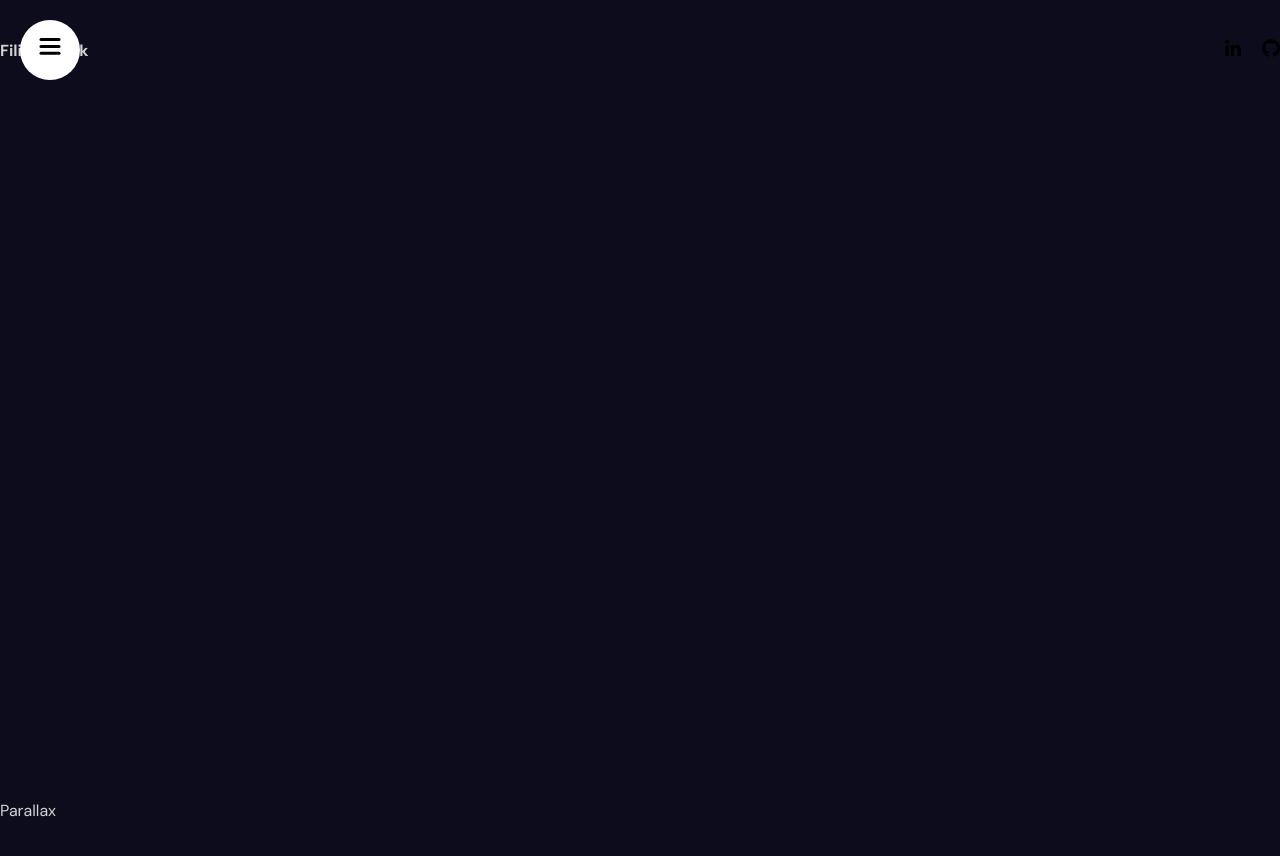
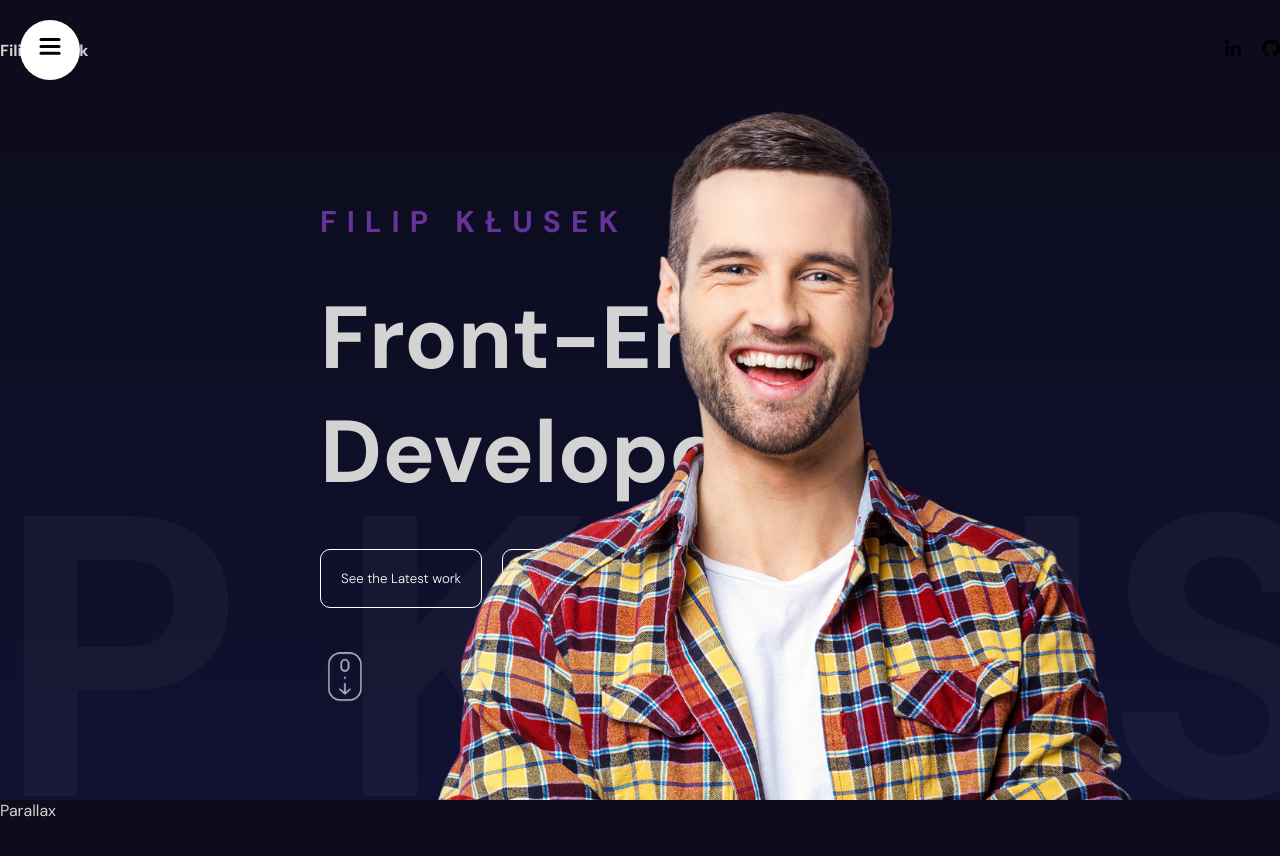
Before and after one commit to Qurin3/portfolio, a React (Vite) app in the folder portfolio/: page / in a window 1280 px wide. Shown: the top 856 px of the page. Built offline with nearby package versions, Linux system fonts and the light colour scheme.

Commit message:
moving bar

```diff
--- a/portfolio/src/App.jsx
+++ b/portfolio/src/App.jsx
@@ -1,10 +1,12 @@
 import "./app.scss"
+import Hero from "./components/hero/Hero"
 import Navbar from "./components/navbar/Navbar"
 const App = () => {
   return (
     <div>
       <section id="Home">
         <Navbar />
+        <Hero />
       </section>
       <section>Parallax</section>
       <section id="Portfolio">Portfolio</section>
--- /dev/null
+++ b/portfolio/src/components/hero/Hero.jsx
@@ -0,0 +1,76 @@
+import React from "react";
+import "./hero.scss";
+import { motion } from "framer-motion";
+
+const textVariants = {
+  initial: {
+    x: -500,
+    opacity: 0,
+  },
+  animate: {
+    x: 0,
+    opacity: 1,
+    transition: {
+      duration: 1,
+      staggerChildren: 0.1,
+    },
+  },
+  scrollButton: {
+    opacity: 0,
+    y: 10,
+    transition: {
+        duration: 2,
+        repeat: Infinity
+    }
+  },
+};
+
+
+const sliderVariants = {
+    initial: {
+      x: 0,
+    },
+    animate: {
+      x: "-220%",
+      transition: {
+        repeat: Infinity,
+        repeatType: "mirror",
+        duration: 20,
+        staggerChildren: 0.1,
+      },
+    },
+  };
+
+
+const Hero = () => {
+  return (
+    <div className="hero">
+      <div className="wrapper">
+        <motion.div
+          className="textContainer"
+          variants={textVariants}
+          initial="initial"
+          animate="animate"
+        >
+          <motion.h2 variants={textVariants}>FILIP KŁUSEK</motion.h2>
+          <motion.h1 variants={textVariants}>Front-End Developer</motion.h1>
+          <motion.div variants={textVariants} className="buttons">
+            <motion.button variants={textVariants}>
+              See the Latest work
+            </motion.button>
+            <motion.button variants={textVariants}>Contact me</motion.button>
+          </motion.div>
+          <motion.img variants={textVariants} animate="scrollButton" src="/scroll.png" alt="" />
+        </motion.div>
+      </div>
+      <motion.div className="slidingTextContainer" variants={sliderVariants} initial="initial" animate="animate">
+        FILIP KŁUSEK FRONTEND DEVELOPER
+      </motion.div>
+      <div className="imageContainer">
+        <img src="/hero.png" alt="profile-picture" />
+      </div>
+    </div>
+  );
+};
+
+export default Hero;
--- /dev/null
+++ b/portfolio/src/components/hero/hero.scss
@@ -0,0 +1,66 @@
+.hero {
+    height: calc(100vh - 100px);
+    overflow: hidden;
+    background: linear-gradient(180deg, #0c0c1d, #111132);
+    position: relative;
+
+    .wrapper {
+        max-width: 1366px;
+        height: 100%;
+        width: 50%;
+        margin: auto;
+
+
+        .textContainer {
+            height: 100%;
+            display: flex;
+            flex-direction: column;
+            justify-content: center;
+            gap: 40px;
+
+            h2 {
+                font-size: 30px;
+                color: rebeccapurple;
+                letter-spacing: 10px;
+            }
+
+            h1  {
+                font-size: 88px;
+            }
+
+            .buttons {
+                button  {
+                    padding: 20px;
+                    border: 1px solid white;
+                    border-radius: 10px;
+                    background-color: transparent;
+                    color: white;
+                    margin-right: 20px;
+                    cursor: pointer;
+                    font-weight: 300;
+                }
+            }
+
+            img {
+                width: 50px;
+            }
+        }
+    }
+
+    .imageContainer {
+        height: 100%;
+        position: absolute;
+        top: 0;
+        right: 0;
+    }
+
+    .slidingTextContainer{
+        position: absolute;
+        font-size: 50vh;
+        bottom: -120px;
+        white-space: nowrap;
+        color: #ffffff09;
+        width: 50%;
+        font-weight: bold;
+    }
+}
```
Also changed, not shown: portfolio/public/profile.jpg (added).
